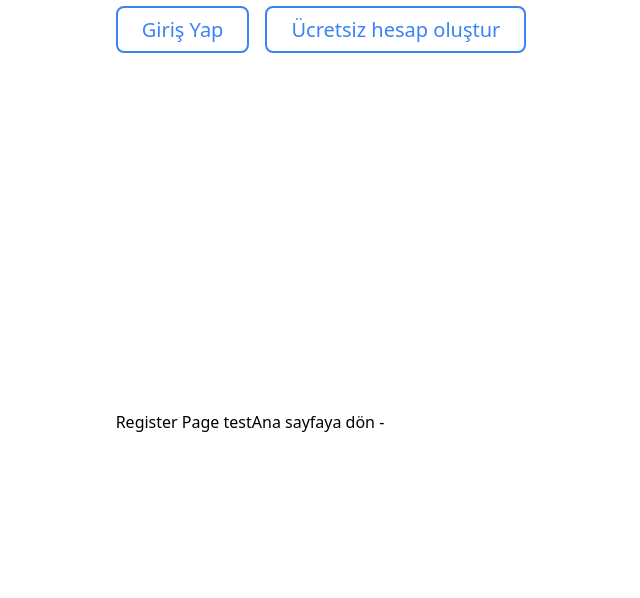
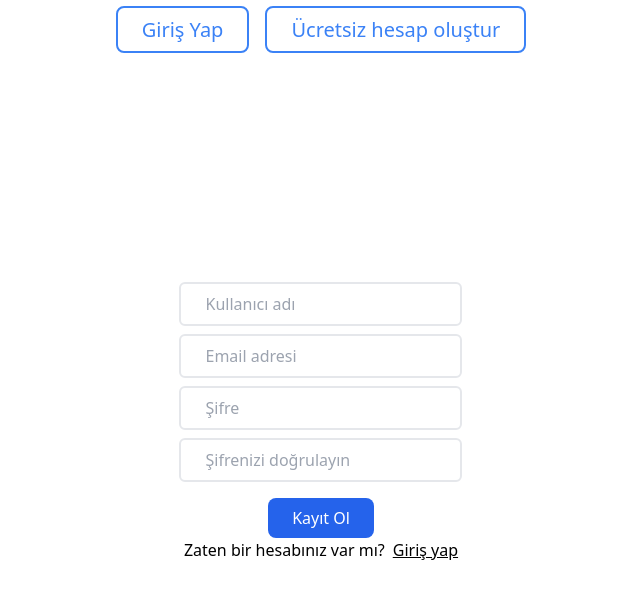
Before and after one commit to fatihkarasoglu/react-takenote-app, a React (Create React App) app: page /register in a window 1280 px wide. Shown: the top 598 px of the page, without its empty margins (319-959 px from the left). Built offline with nearby package versions, Linux system fonts and the light colour scheme.

Commit message:
Register ui changes v.1

```diff
--- a/src/App.js
+++ b/src/App.js
@@ -2,6 +2,7 @@ import React from "react";
 import { Routes, Route } from "react-router-dom";
 
 import MainHome from "./pages/MainHome";
+import WelcomeHome from "./pages/WelcomePage";
 
 function App() {
 
@@ -9,6 +10,7 @@ function App() {
     <div className="min-w-full min-h-screen m-0 p-0 bg-gradient-to-br">
       <Routes>
         <Route path="/*" element={<MainHome />} />
+        <Route path="/welcomehome" element={<WelcomeHome />} />
       </Routes>
     </div>
   );
--- a/src/pages/Login.js
+++ b/src/pages/Login.js
@@ -1,7 +1,7 @@
 import { useState } from "react";
 import { NavLink, Navigate } from "react-router-dom";
 
-import Home from "./WelcomePage";
+import WelcomeHome from "./WelcomePage";
 
 export default function Login() {
 
@@ -9,14 +9,14 @@ export default function Login() {
     const [passwordLogin, setPasswordLogin] = useState("");
 
     const loginHandle = () => {
-        const users = localStorage.getItem("user");
+        const users = localStorage.getItem("users");
 
         const user = users.find((user) => (
             ((user.username === userLogin || user.email === userLogin ) && user.password === passwordLogin)
         ))
 
         if(user === true) {
-        //    <Navigate to={<Home />} />
+           <Navigate to={<WelcomeHome />} />
         }
     }
 
@@ -24,19 +24,18 @@ export default function Login() {
         <div className="justify-center items-center">
             <div className="flex flex-col justify-center items-center">
                 <div>
-                    <input type="email" placeholder="Kullanıcı adı veya email" value={userLogin} onChange={(e) => setUserLogin(e.target.value)} className="border-2 px-6 py-2 rounded-md"/>
+                    <input type="email" placeholder="Kullanıcı adı ya da email" value={userLogin} onChange={(e) => setUserLogin(e.target.value)} required name="email" autoComplete="false" className="px-6 py-2 rounded-md border-2"/>
                 </div>
                 <div className="mt-2">
-                    <input type="password" placeholder="Şifre" value={passwordLogin} onChange={(e) => setPasswordLogin(e.target.value)} className="border-2 px-6 py-2 rounded-md"/>
+                    <input type="password" placeholder="Şifre" value={passwordLogin} onChange={(e) => setPasswordLogin(e.target.value)} required name="password" autoComplete="false" className="px-6 py-2 rounded-md border-2"/>
                 </div>
-                <button type="button" onClick={loginHandle} className="">Giriş yap</button>
+                <button type="button" onClick={loginHandle} className="px-6 py-2 mt-4 text-white bg-blue-600 rounded-lg hover:bg-blue-900">Giriş yap</button>
+                <NavLink className="underline hover:text-blue-600">Şifreni mi Unuttun?</NavLink>
             </div>
-            <p>
+            <div className="flex justify-center items-center">
                 Henüz bir hesabınız yok mu?
-                <NavLink to="/register">Hesap Oluşturun</NavLink>
-            </p>
-
-            <NavLink to="/">Ana sayfaya dön - </NavLink>
+                <NavLink to="/register" className="underline hover:text-blue-600 pl-2">Ücretsiz hesap Oluşturun</NavLink>
+            </div>
         </div>
     )
 }
--- a/src/pages/MainHome.js
+++ b/src/pages/MainHome.js
@@ -14,7 +14,7 @@ export default function MainHome() {
             </nav>
 
             <Routes>
-                <Route path="/login" element={<Login />} />
+                <Route path="/login/*" element={<Login />} />
                 <Route path="/register" element={<Register />} />
             </Routes>
         </div>
--- a/src/pages/Register.js
+++ b/src/pages/Register.js
@@ -1,11 +1,58 @@
-import { NavLink } from "react-router-dom"
+import { useState } from "react"
+import { NavLink, Navigate } from "react-router-dom"
+
+import WelcomeHome from "./WelcomePage";
 
 export default function Register() {
 
+    const [username, setUsername] = useState("");
+    const [email, setEmail] = useState("");
+    const [password, setPassword] = useState();
+    const [confirmPassword, setConfirmPassword] = useState();
+
+    const registerHandle = () => {
+        if(!username || !email || !password || !confirmPassword ) {
+            alert("Lütfen tüm alanları doldurun!");
+        }
+
+        if(password !== confirmPassword) {
+            alert("Şifreler uyuşmuyor! Lütfen kontrol edin.");
+        }
+
+        const newUser = {
+            username,
+            email,
+            password,
+        }
+        localStorage.setItem("user", newUser);
+
+        if(username && email && password && confirmPassword) {
+            return <Navigate to={<WelcomeHome />}/>
+        }
+    }
+
     return(
-        <div>
-            Register Page test
-            <NavLink to="/">Ana sayfaya dön - </NavLink>
+        <div className="justify-center items-center">
+            <div className="flex flex-col justify-center items-center">
+                <div>
+                    <input type="text" value={username} onChange={(e) => setUsername(e.target.value)} required name="username" autoComplete="false" placeholder="Kullanıcı adı" className="px-6 py-2 rounded-md border-2"/>
+                </div>
+                <div className="mt-2">
+                    <input type="text" value={email} onChange={(e) => setEmail(e.target.value)} required name="email" autoComplete="false" placeholder="Email adresi" className="px-6 py-2 rounded-md border-2"/>
+                </div>
+                <div className="mt-2">
+                    <input type="password" value={password} onChange={(e) => setPassword(e.target.value)} required name="password" autoComplete="false" placeholder="Şifre" className="px-6 py-2 rounded-md border-2"/>
+                </div>
+                <div className="mt-2">
+                    <input type="password" value={confirmPassword} onChange={(e) => setConfirmPassword(e.target.value)} required name="confirm password" autoComplete="false" placeholder="Şifrenizi doğrulayın" className="px-6 py-2 rounded-md border-2"/>
+                </div>
+                <button type="submit" onClick={registerHandle} className="px-6 py-2 mt-4 text-white bg-blue-600 rounded-lg hover:bg-blue-900">Kayıt Ol</button>
+            </div>
+
+            <div className="flex justify-center items-center">
+                Zaten bir hesabınız var mı?
+                <NavLink to="/register" className="underline hover:text-blue-600 pl-2">Giriş yap</NavLink>
+            </div>
         </div>
     )
 }
--- a/src/pages/WelcomePage.js
+++ b/src/pages/WelcomePage.js
@@ -1,4 +1,4 @@
-export default function Home() {
+export default function WelcomeHome() {
 
     return(
         <div>
```
